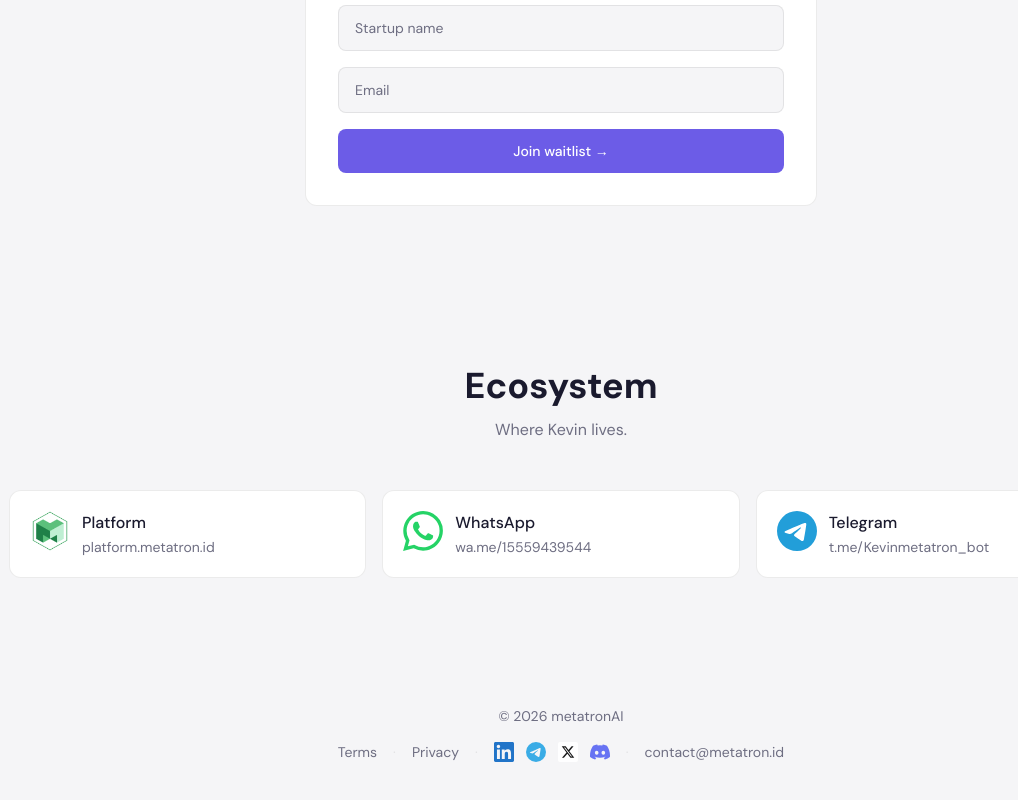
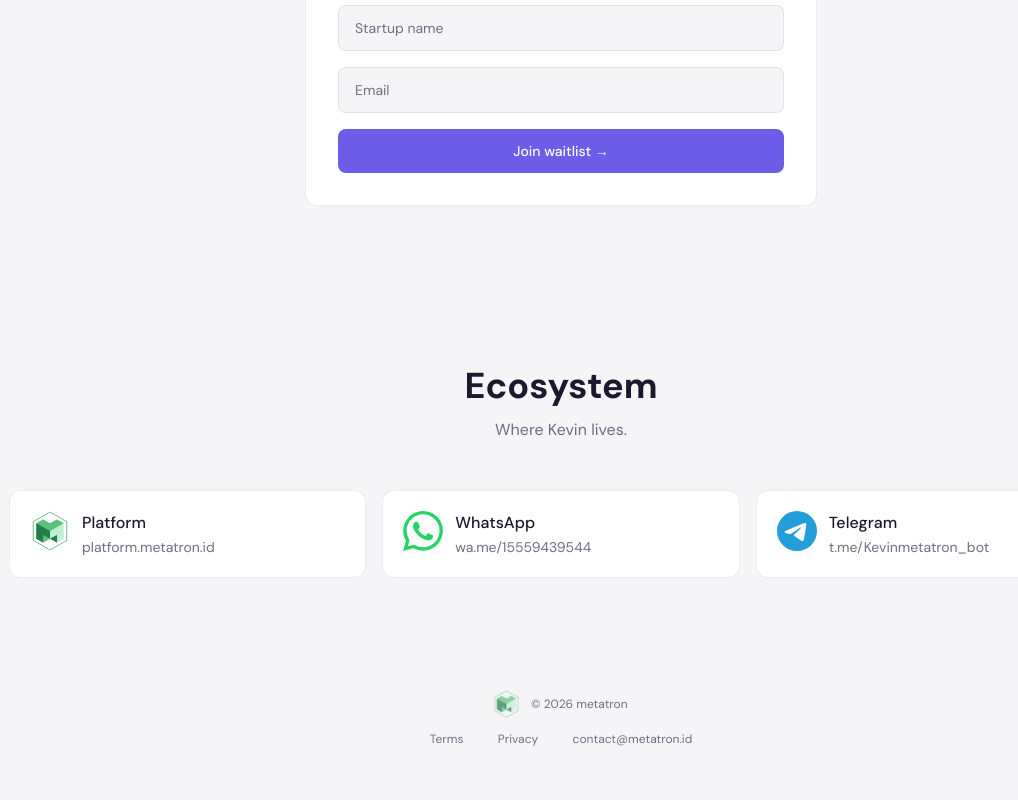
Before and after one commit to nickallison11/metatron-landing, a Next.js app: page / in a window 1280 px wide. Shown: the part 3289-4089 px from the top of the page, without its empty margins (79-1097 px from the left). Built offline with nearby package versions, Linux system fonts and the light colour scheme.

Commit message:
Footer: match the platform footer, keep Terms, Privacy and contact email
Co-Authored-By: Claude Opus 5.5 <noreply@anthropic.com>

```diff
--- a/app/page.tsx
+++ b/app/page.tsx
@@ -8,9 +8,6 @@ const PLATFORM = "https://platform.metatron.id";
 const TELEGRAM_KEVIN = "https://t.me/Kevinmetatron_bot";
 const WHATSAPP_KEVIN = "https://wa.me/15559439544";
 const METATRON_DAO = "https://metatrondao.io";
-const LINKEDIN_URL = "https://www.linkedin.com/company/metatrondao/";
-const DISCORD_URL = "https://discord.gg/metatron";
-const X_URL = "https://x.com/metatrondao";
 
 function EcosystemBrandLogo({
   kind,
@@ -857,12 +854,13 @@ export default function Home() {
         </section>
       </main>
 
-      <footer className="py-12">
-        <div className="mx-auto max-w-6xl px-4 text-center text-sm text-[var(--text-muted)] sm:px-6">
-          <p>
-            © 2026 metatronAI
-          </p>
-          <div className="mt-4 flex flex-wrap items-center justify-center gap-x-4 gap-y-2">
+      <footer className="px-4 py-8">
+        <div className="mx-auto flex max-w-6xl items-center justify-center gap-3">
+          {/* eslint-disable-next-line @next/next/no-img-element -- small footer logo, matches the platform footer */}
+          <img src="/metatron-logo.png" alt="metatron" className="h-[28px] w-auto opacity-70" />
+          <p className="text-[12px] text-[var(--text-muted)]">© 2026 metatron</p>
+        </div>
+        <div className="mt-3 flex flex-wrap items-center justify-center gap-x-4 gap-y-2 text-[12px] text-[var(--text-muted)]">
           <a href="/terms" className="hover:text-[var(--text)]">
             Terms
           </a>
@@ -871,96 +869,9 @@ export default function Home() {
             Privacy
           </a>
           <span className="text-[var(--border)]">·</span>
-            <span className="inline-flex items-center gap-3">
-              <a
-                href={LINKEDIN_URL}
-                target="_blank"
-                rel="noopener noreferrer"
-                aria-label="LinkedIn"
-                className="opacity-90 transition-opacity hover:opacity-100"
-              >
-                <svg
-                  xmlns="http://www.w3.org/2000/svg"
-                  viewBox="0 0 24 24"
-                  width={20}
-                  height={20}
-                  aria-hidden
-                >
-                  <path
-                    fill="#0A66C2"
-                    d="M20.447 20.452h-3.554v-5.569c0-1.328-.027-3.037-1.852-3.037-1.853 0-2.136 1.445-2.136 2.939v5.667H9.351V9h3.414v1.561h.046c.477-.9 1.637-1.85 3.37-1.85 3.601 0 4.267 2.37 4.267 5.455v6.286zM5.337 7.433c-1.144 0-2.063-.926-2.063-2.065 0-1.138.92-2.063 2.063-2.063 1.14 0 2.064.925 2.064 2.063 0 1.139-.925 2.065-2.064 2.065zm1.782 13.019H3.555V9h3.564v11.452zM22.225 0H1.771C.792 0 0 .774 0 1.729v20.542C0 23.227.792 24 1.771 24h20.451C23.2 24 24 23.227 24 22.271V1.729C24 .774 23.2 0 22.222 0h.003z"
-                  />
-                </svg>
-              </a>
-              <a
-                href={TELEGRAM_KEVIN}
-                target="_blank"
-                rel="noopener noreferrer"
-                aria-label="Telegram"
-                className="opacity-90 transition-opacity hover:opacity-100"
-              >
-                <svg
-                  xmlns="http://www.w3.org/2000/svg"
-                  viewBox="0 0 24 24"
-                  width={20}
-                  height={20}
-                  aria-hidden
-                >
-                  <path
-                    fill="#26A5E4"
-                    d="M11.944 0A12 12 0 0 0 0 12a12 12 0 0 0 12 12 12 12 0 0 0 12-12A12 12 0 0 0 12 0a12 12 0 0 0-.056 0zm4.962 7.224c.1-.002.321.023.465.14a.506.506 0 0 1 .171.325c.016.093.036.306.02.472-.18 1.898-.962 6.502-1.36 8.627-.168.9-.499 1.201-.82 1.23-.696.065-1.225-.46-1.9-.902-1.056-.693-1.653-1.124-2.678-1.8-1.185-.78-.417-1.21.258-1.91.177-.184 3.247-2.977 3.307-3.23.007-.032.014-.15-.056-.212s-.174-.041-.249-.024c-.106.024-1.793 1.14-5.061 3.345-.48.33-.913.49-1.302.48-.428-.008-1.252-.241-1.865-.44-.752-.245-1.349-.374-1.297-.789.027-.216.325-.437.893-.663 3.498-1.524 5.83-2.529 6.998-3.014 3.332-1.386 4.025-1.627 4.476-1.635z"
-                  />
-                </svg>
-              </a>
-              <a
-                href={X_URL}
-                target="_blank"
-                rel="noopener noreferrer"
-                aria-label="X"
-                className="inline-flex h-5 w-5 items-center justify-center rounded-sm bg-white opacity-90 transition-opacity hover:opacity-100"
-              >
-                <svg
-                  xmlns="http://www.w3.org/2000/svg"
-                  viewBox="0 0 24 24"
-                  width={14}
-                  height={14}
-                  aria-hidden
-                >
-                  <path
-                    fill="#000000"
-                    d="M18.244 2.25h3.308l-7.227 8.26 8.502 11.24H16.17l-5.214-6.817L4.99 21.75H1.68l7.73-8.835L1.254 2.25H8.08l4.713 6.231zm-1.161 17.52h1.833L7.084 4.126H5.117z"
-                  />
-                </svg>
-              </a>
-              <a
-                href={DISCORD_URL}
-                target="_blank"
-                rel="noopener noreferrer"
-                aria-label="Discord"
-                className="opacity-90 transition-opacity hover:opacity-100"
-              >
-                <svg
-                  xmlns="http://www.w3.org/2000/svg"
-                  viewBox="0 0 24 24"
-                  width={20}
-                  height={20}
-                  aria-hidden
-                >
-                  <path
-                    fill="#5865F2"
-                    d="M20.317 4.37a19.791 19.791 0 0 0-4.885-1.515.074.074 0 0 0-.079.037c-.21.375-.444.864-.608 1.25a18.27 18.27 0 0 0-5.487 0 12.64 12.64 0 0 0-.617-1.25.077.077 0 0 0-.079-.037A19.736 19.736 0 0 0 3.677 4.37a.07.07 0 0 0-.032.027C.533 9.046-.32 13.58.099 18.057a.082.082 0 0 0 .031.057 19.9 19.9 0 0 0 5.993 3.03.078.078 0 0 0 .084-.028c.462-.63.874-1.295 1.226-1.994a.076.076 0 0 0-.041-.106 13.107 13.107 0 0 1-1.872-.892.077.077 0 0 1-.008-.128 10.2 10.2 0 0 0 .372-.292.074.074 0 0 1 .077-.01c3.928 1.793 8.18 1.793 12.062 0a.074.074 0 0 1 .078.01c.12.098.246.198.373.292a.077.077 0 0 1-.006.127 12.299 12.299 0 0 1-1.873.892.077.077 0 0 0-.041.107c.36.698.772 1.362 1.225 1.993a.076.076 0 0 0 .084.028 19.839 19.839 0 0 0 6.002-3.03.077.077 0 0 0 .032-.054c.5-5.177-.838-9.674-3.549-13.66a.061.061 0 0 0-.031-.03zM8.02 15.33c-1.183 0-2.157-1.085-2.157-2.419 0-1.333.956-2.419 2.157-2.419 1.21 0 2.176 1.096 2.157 2.42 0 1.333-.956 2.418-2.157 2.418zm7.975 0c-1.183 0-2.157-1.085-2.157-2.419 0-1.333.955-2.419 2.157-2.419 1.21 0 2.176 1.096 2.157 2.42 0 1.333-.946 2.418-2.157 2.418z"
-                  />
-                </svg>
-              </a>
-            </span>
-            <span className="text-[var(--border)]">·</span>
-            <a
-              href="mailto:contact@metatron.id"
-              className="hover:text-[var(--text)]"
-            >
+          <a href="mailto:contact@metatron.id" className="hover:text-[var(--text)]">
             contact@metatron.id
           </a>
-          </div>
         </div>
       </footer>
     </>
```
Lines whose indentation alone changed are shown as unchanged.
